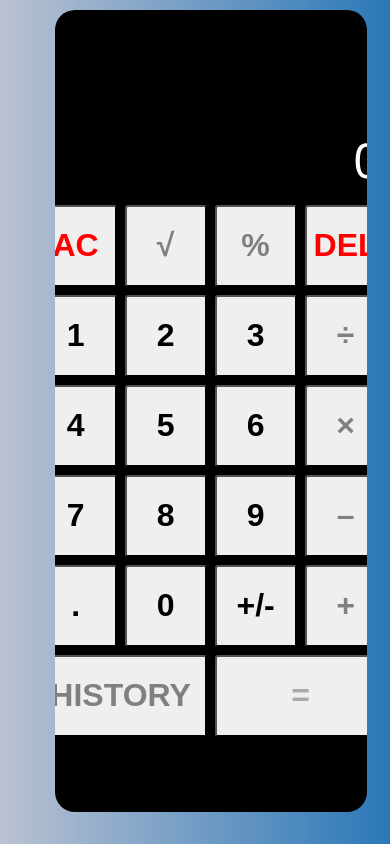
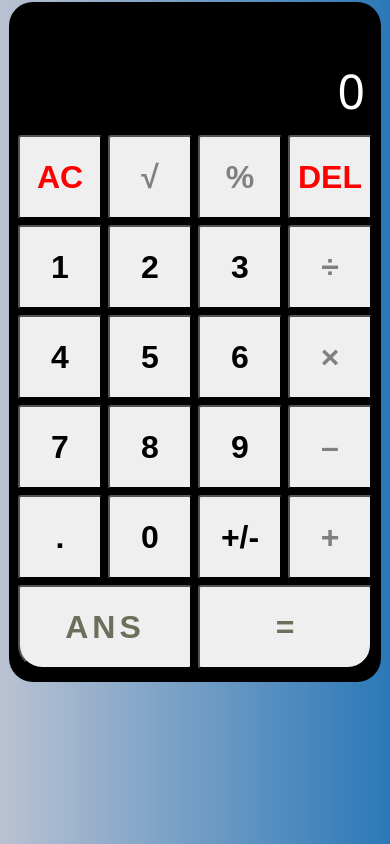
Before and after one commit to kuckelvin/Calculator_R, a React (Create React App) app: page / in a window 390 px wide. Built offline with nearby package versions, Linux system fonts and the light colour scheme.

Commit message:
Mobile Layout/ANS fix

```diff
--- a/src/components/NumberKeys.js
+++ b/src/components/NumberKeys.js
@@ -8,6 +8,7 @@ const NumberKeys = () => {
     const [result, setResult] = useState("")
     const [clickValue, setClickValue] = useState("0")
     const [finalResult, setFinalResult] = useState(true)
+    const [history, setHistory] = useState("")
 
     const updateNumberClick = (e) => {
         if (finalResult && clickValue ==="0"){
@@ -18,6 +19,14 @@ const NumberKeys = () => {
             setClickValue((parseFloat(e.target.innerHTML)).toString())
         }
         setFinalResult(true)
+        maxDigits()
+
+    }
+
+    const maxDigits = () => {
+        if (clickValue.length === 24) {
+            setClickValue(clickValue)
+        }
     }
 
     const clear = () => {
@@ -31,6 +40,7 @@ const NumberKeys = () => {
         } else {
             setClickValue(clickValue.slice(0, -1))
         }
+
     }
 
     const compute = () => {
@@ -63,7 +73,7 @@ const NumberKeys = () => {
         setClickValue(answer.toString())
         setResult("")
         setFinalResult(false)
-
+        setHistory(answer.toString())
     }
 
     const periodClick = (e) => {
@@ -95,7 +105,7 @@ const NumberKeys = () => {
     const squareRoot = () => {
         if (result !== "") return
         setClickValue((Math.sqrt(+clickValue)).toString())
-        // modifyDisplay()
+
     }
 
     const updateOperandClick = (e) => {
@@ -103,7 +113,7 @@ const NumberKeys = () => {
             const answer = compute()
             setResult(answer+(e.target.name))
             setClickValue("0")
-
+            setHistory(answer.toString())
         } else {
             setClickValue("0")
             setResult(clickValue+(e.target.name))
@@ -111,12 +121,20 @@ const NumberKeys = () => {
 
     }
 
+    const showAns = () => {
+        setClickValue(history)
+    }
+
+
     // const modifyDisplay = () => {
     //     const integer = clickValue.split(".")[0]
     //     const decimal = clickValue.split(".")[1]
-    //     let  integer2 = (+integer.toLocaleString("en-US", {maximumFractionDigits: 10})).toString()
+    //     console.log("decimal", decimal, typeof(decimal))
+    //     console.log("integer", integer, typeof(integer))
+    //     let  integer2 = parseFloat(integer).toLocaleString("en-US", {maximumFractionDigits: 10})
+    //     console.log("integer2", integer2)
     //     if (decimal != null) {
-    //         setClickValue(integer2+decimal)
+    //         setClickValue(integer2+"."+decimal)
     //     } else {
     //         setClickValue(integer2)
     //     }
@@ -147,8 +165,8 @@ const NumberKeys = () => {
             <button onClick={updateNumberClick}>0</button>
             <button onClick={negate}>+/-</button>
             <button name="+" style={{color: "grey"}} onClick={updateOperandClick}>+</button>
-            <button className="span-two-columns" style={{color: "grey"}}>HISTORY</button>
-            <button onClick={equals} className="span-two-columns" style={{color: "darkgrey" }}>=</button>
+            <button id="ans" className="span-two-columns" onClick={showAns}>ANS</button>
+            <button id="equals" onClick={equals} className="span-two-columns">=</button>
         </div>
         </>
     )
--- a/src/index.css
+++ b/src/index.css
@@ -11,6 +11,8 @@ body {
   background: linear-gradient(to right, #bac2d2, #2b78b8);
   padding: 0;
   overflow: hidden;
+  display: flex;
+  justify-content: center;
 }
 
 .container {
@@ -18,13 +20,12 @@ body {
   justify-content: center;
   align-items: center;
   flex-direction: column;
-  border-radius: 20px;
+  border-radius: 24px;
   padding: 10px;
   background-color: #000;
   overflow: hidden;
-  width: 420px;
-  position: relative;
-  left: 35%;
+  max-width: 412px;
+  max-height: 100vh;
 }
 
 .display {
@@ -56,15 +57,25 @@ body {
 .keypad {
   display: grid;
   grid-template-columns: repeat(4, 100px);
-  grid-template-rows: repeat(6, 100px);
+  grid-template-rows: repeat(6, 98px);
 }
 
 .span-two-columns {
   grid-column: span 2;
+  color: #6b705c;
+}
+
+#ans {
+  border-bottom-left-radius: 24px;
+  letter-spacing: 4px;
+}
+
+#equals {
+  border-bottom-right-radius: 24px;
 }
 
 button {
-  margin: 4px;
+  margin: 3px;
   border-radius: 3px;
   outline: none;
   cursor: pointer;
@@ -73,18 +84,15 @@ button {
 }
 
 @media (max-width: 650px) {
-  body {
-    display: flex;
-    justify-content: center;
+  .container {
+    max-width: 372px;
+    max-height: 700px;
+    overflow: hidden;
+    margin: 2px 0;
   }
 
-  .container {
-    max-width: 80vw;
-    height: 95vh;
-    overflow: hidden;
-    position: relative;
-    left: 5%;
-    margin-top: 10px;
+  button {
+    margin: 3px;
   }
 
   .keypad {
```
